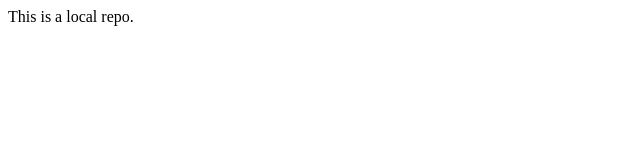
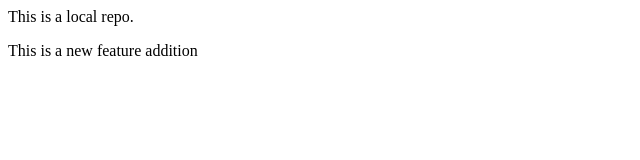
Before and after one commit to WhiteWalkerKing/LocalRepo, a plain HTML site: page index.html in a window 1280 px wide. Shown: the whole page, without its empty margins (0-640 px from the left). Drawn offline with Linux system fonts and the light colour scheme.

Commit message:
add a new feature

```diff
--- a/index.html
+++ b/index.html
@@ -1 +1,2 @@
 <p>This is a local repo.</p>
+<p>This is a new feature addition</p>
```
